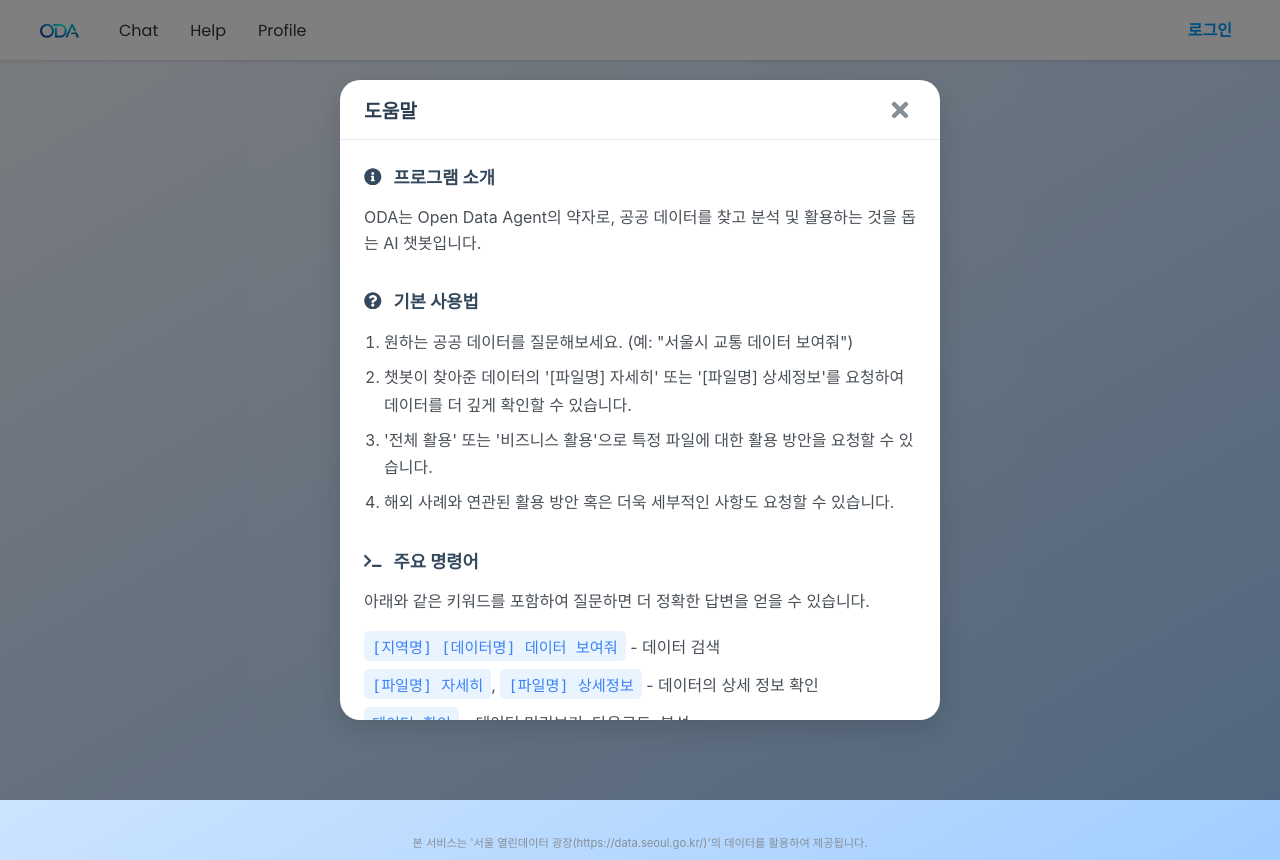
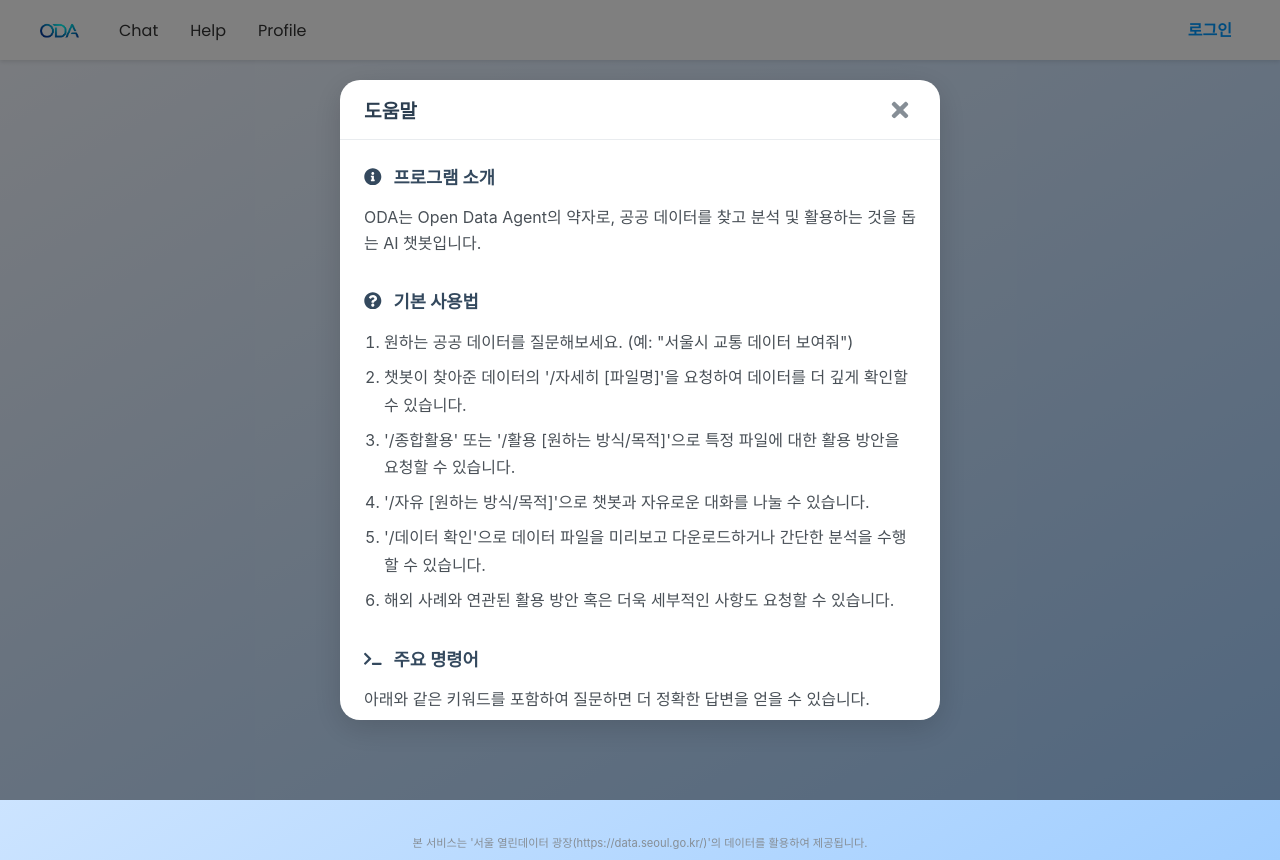
Before and after one commit to hootbee/ODA, a React (Create React App) app in the folder frontend/: page /login in a window 1280 px wide. Both pictures are taken after a click on the button "Help". Built offline with nearby package versions, Linux system fonts and the light colour scheme.

Commit message:
fix: 도움말 및 border-radius 수정

```diff
--- a/frontend/src/components/Navbar.js
+++ b/frontend/src/components/Navbar.js
@@ -38,10 +38,16 @@
                 원하는 공공 데이터를 질문해보세요. (예: "서울시 교통 데이터 보여줘")
               </li>
               <li>
-                챗봇이 찾아준 데이터의 '[파일명] 자세히' 또는 '[파일명] 상세정보'를 요청하여 데이터를 더 깊게 확인할 수 있습니다.
+                챗봇이 찾아준 데이터의 '/자세히 [파일명]'을 요청하여 데이터를 더 깊게 확인할 수 있습니다.
               </li>
               <li>
-                '전체 활용' 또는 '비즈니스 활용'으로 특정 파일에 대한 활용 방안을 요청할 수 있습니다.
+                '/종합활용' 또는 '/활용 [원하는 방식/목적]'으로 특정 파일에 대한 활용 방안을 요청할 수 있습니다.
+              </li>
+              <li>
+                '/자유 [원하는 방식/목적]'으로 챗봇과 자유로운 대화를 나눌 수 있습니다.
+              </li>
+              <li>
+                '/데이터 확인'으로 데이터 파일을 미리보고 다운로드하거나 간단한 분석을 수행할 수 있습니다.
               </li>
               <li>
                 해외 사례와 연관된 활용 방안 혹은 더욱 세부적인 사항도 요청할 수 있습니다.
@@ -60,16 +66,19 @@
                 <code>[지역명] [데이터명] 데이터 보여줘</code> - 데이터 검색
               </li>
               <li>
-                <code>[파일명] 자세히</code>, <code>[파일명] 상세정보</code> - 데이터의 상세 정보 확인
+                <code>/자세히 [파일명]</code> - 데이터의 상세 정보 확인
               </li>
               <li>
-                <code>데이터 확인</code> - 데이터 미리보기, 다운로드, 분석
+                <code>/종합 활용</code>, <code>/활용 [원하는 방식/목적]</code> - 데이터 활용 방안 확인
               </li>
               <li>
-                <code>전체 활용</code>, <code>비즈니스 활용</code> - 데이터 활용 방안 확인
+                <code>/자유 [원하는 방식/목적]</code> - AI와의 자유로운 대화
               </li>
               <li>
-                <code>다른 데이터 조회</code> - 새로운 데이터 검색 시작
+                <code>/데이터 확인</code> - 데이터 미리보기, 다운로드, 분석
+              </li>
+              <li>
+                <code>/다른 데이터</code> - 새로운 데이터 검색 시작
               </li>
             </CommandList>
           </Section>
--- a/frontend/src/components/UtilizationDashboard.js
+++ b/frontend/src/components/UtilizationDashboard.js
@@ -3,19 +3,24 @@
 import styled from "styled-components";
 
 const DashboardContainer = styled.div`
-  background: #e9e9eb;
+  background: white;
+  border: 1px solid #e2e8f0;
   border-radius: 20px;
   padding: 16px;
   margin: 8px 0;
   color: black;
+  box-shadow: 0 4px 6px -1px rgba(0, 0, 0, 0.1), 0 2px 4px -1px rgba(0, 0, 0, 0.06);
 `;
 
 const DashboardHeader = styled.div`
   text-align: center;
   margin-bottom: 16px;
   h3 {
-    margin: 0 0 8px 0;
     font-size: 1.4em;
+    margin-top: 0px;
+    margin-bottom: 16px;
+    padding-bottom: 12px;
+    border-bottom: 2px solid #f1f5f9;
   }
   p {
     margin: 0;
@@ -31,17 +36,12 @@
 `;
 
 const CategoryCard = styled.div`
-  background: rgba(141, 141, 141, 0.1);
+  background: #f9fafb;
   border: 1px solid rgba(181, 181, 181, 0.2);
   border-radius: 10px;
   padding: 14px;
   cursor: pointer;
   transition: all 0.3s ease;
-  &:hover {
-    background: rgba(255, 255, 255, 0.2);
-    transform: translateY(-2px);
-    box-shadow: 0 8px 25px rgba(0, 0, 0, 0.15);
-  }
 `;
 
 const CategoryHeader = styled.div`
@@ -180,7 +180,6 @@
     <DashboardContainer>
       <DashboardHeader>
         <h3>`{fileName}` 데이터 활용 방안 요약</h3>
-        <p>카테고리를 눌러 자세한 추천을 받아보세요.</p>
       </DashboardHeader>
 
       <CategoriesGrid>
--- a/frontend/src/components/messages/ContextResetMessage.js
+++ b/frontend/src/components/messages/ContextResetMessage.js
@@ -15,7 +15,7 @@
   padding: 12px 18px;
   border: 1px solid #e0e7ff;
   background-color: #fafbff;
-  border-radius: 15px;
+  border-radius: 20px;
   text-align: center;
   width: 100%;
   max-width: 100%;
--- a/frontend/src/components/messages/HelpMessage.js
+++ b/frontend/src/components/messages/HelpMessage.js
@@ -21,10 +21,10 @@
         <strong>데이터 상세 정보:</strong> '/자세히 [파일명]'
       </li>
       <li>
-        <strong>데이터 활용 방안:</strong> '/종합활용' 또는 '/활용 [원하는 방식/목적]' 또는 '/자유'
+        <strong>데이터 활용 방안:</strong> '/종합활용' 또는 '/활용 [원하는 방식/목적]'
       </li>
       <li>
-        <strong>자유로운 대화:</strong> '/자유'
+        <strong>자유로운 대화:</strong> '/자유 [원하는 방식/목적]'
       </li>
       <li>
         <strong>데이터 파일 다운로드 및 분석:</strong> '/데이터 확인'
@@ -44,7 +44,7 @@
 const HelpContainer = styled.div`
   background: white;
   border: 1px solid #e2e8f0;
-  border-radius: 16px;
+  border-radius: 20px;
   box-shadow: 0 4px 6px -1px rgba(0, 0, 0, 0.1), 0 2px 4px -1px rgba(0, 0, 0, 0.06);
   padding: 20px;
   h4 {
--- a/frontend/src/components/messages/LinkMessage.js
+++ b/frontend/src/components/messages/LinkMessage.js
@@ -21,7 +21,7 @@
 
 const LinkContainer = styled.div`
     background: white;
-    border-radius: 16px;
+    border-radius: 20px;
     border: 1px solid #e2e8f0;
     padding: 20px;
     box-shadow: 0 4px 6px -1px rgba(0, 0, 0, 0.1), 0 2px 4px -1px rgba(0, 0, 0, 0.06);
--- a/frontend/src/components/messages/SearchNotFound.js
+++ b/frontend/src/components/messages/SearchNotFound.js
@@ -15,7 +15,7 @@
 const SearchNotFoundContainer = styled.div`
   background-color: #fffbeb;
   border: 1px solid #fef3c7;
-  border-radius: 16px;
+  border-radius: 20px;
   padding: 20px;
   text-align: center;
   h4 { font-size: 1.2em; color: #b45309; margin: 0 0 8px 0; }
--- a/frontend/src/components/messages/SearchResults.js
+++ b/frontend/src/components/messages/SearchResults.js
@@ -16,7 +16,7 @@
 
 const SearchResultsContainer = styled.div`
   background: white;
-  border-radius: 16px;
+  border-radius: 20px;
   border: 1px solid #e2e8f0;
   padding: 20px;
   box-shadow: 0 4px 6px -1px rgba(0, 0, 0, 0.1), 0 2px 4px -1px rgba(0, 0, 0, 0.06);
--- a/frontend/src/components/messages/SimpleRecommendation.js
+++ b/frontend/src/components/messages/SimpleRecommendation.js
@@ -91,7 +91,7 @@
 `;
 
 const RecommendationItem = styled.div`
-    background-color: #f9fafb;
+    background: white
     padding: 20px;
     border-radius: 12px;
 `;
--- a/frontend/src/pages/ChatPage.js
+++ b/frontend/src/pages/ChatPage.js
@@ -42,7 +42,7 @@
     description: "선택된 데이터와 이전 AI 응답을 바탕으로 특정 방식이나 목적에 맞는 활용 방안을 제공합니다.",
   },
   {
-    command: "/자유",
+    command: "/자유 [원하는 방식/목적]",
     description: "사용자와 AI가 자유롭게 대화합니다.",
   },
   {
```
